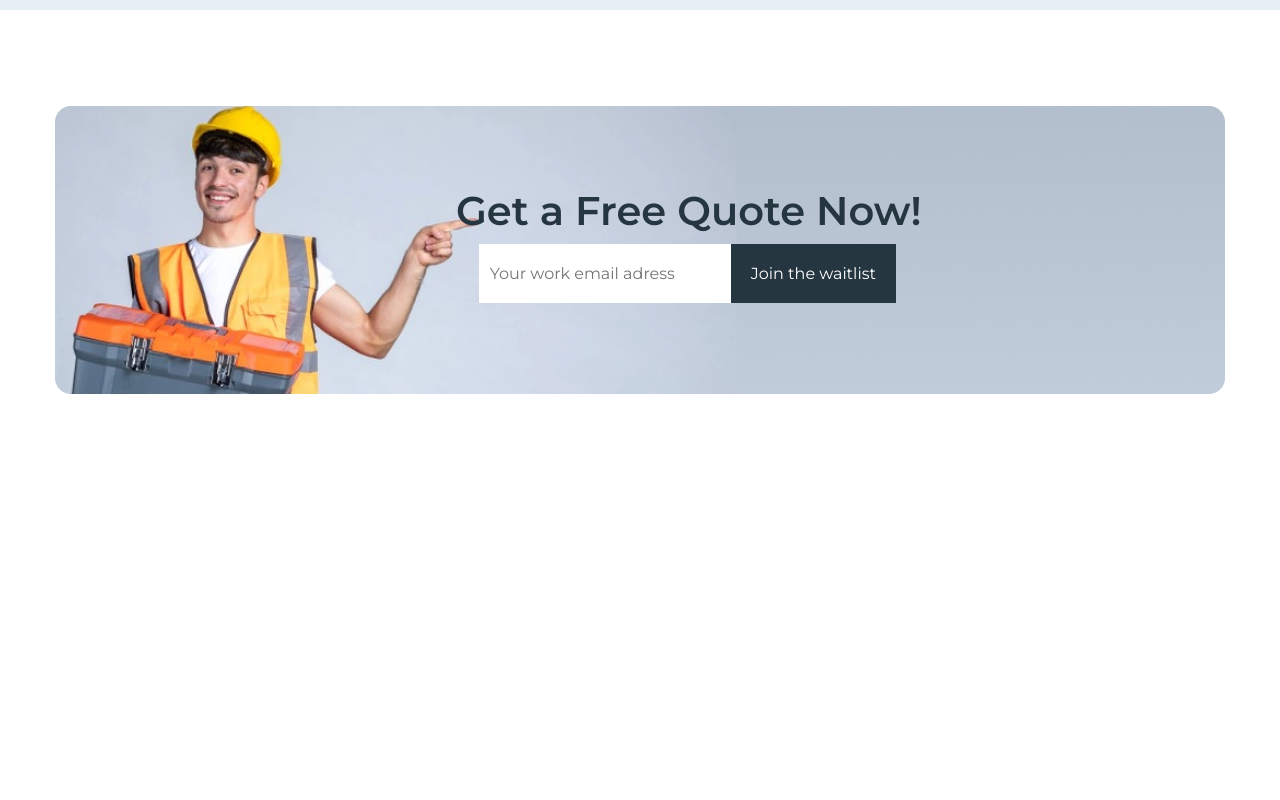
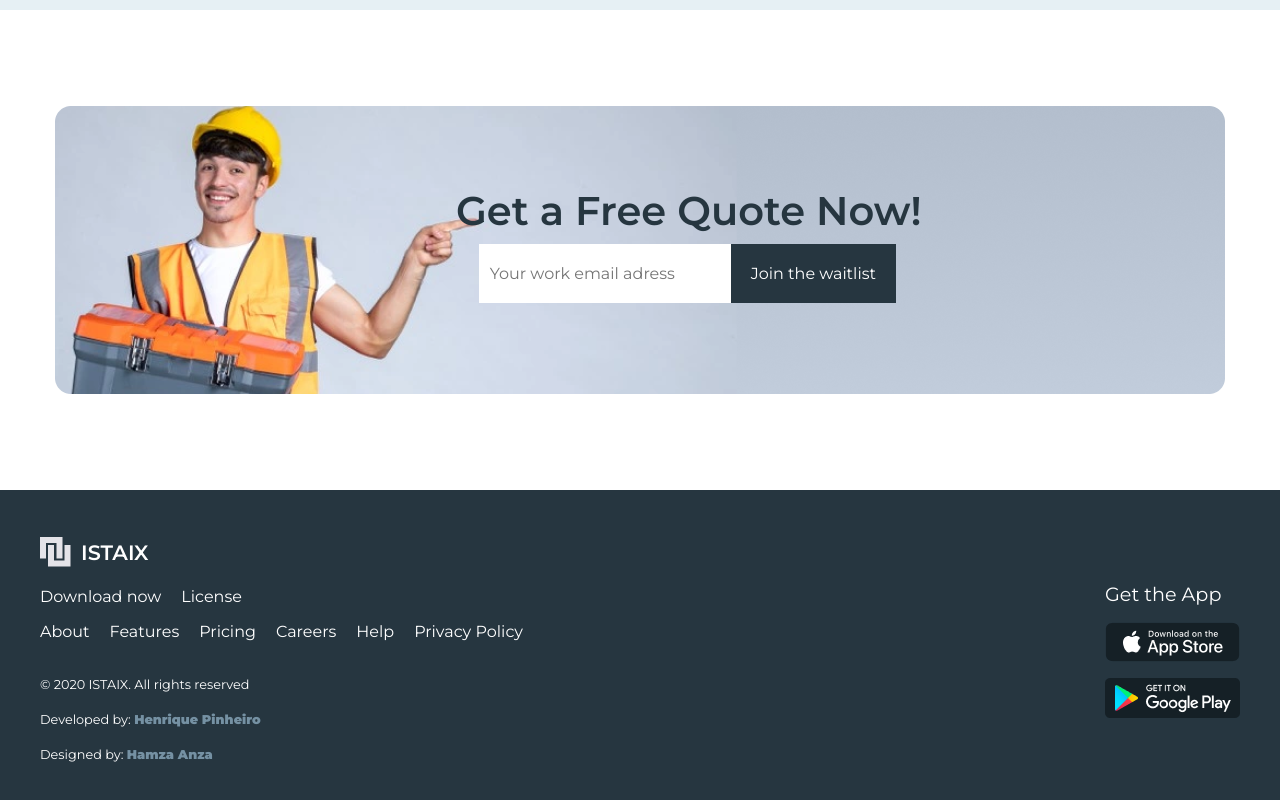
Before and after one commit to henriquepx/construction-company, a React (Vite) app: page / in a window 1280 px wide. Shown: the part 3615-4415 px from the top of the page. Before the commit the page ends 4105 px from the top, so only its background shows below. Built offline with nearby package versions, Linux system fonts and the light colour scheme.

Commit message:
feat: footer

```diff
--- a/src/App.jsx
+++ b/src/App.jsx
@@ -1,3 +1,4 @@
+import Footer from "./sections/Footer"
 import Header from "./sections/Header"
 import Main from "./sections/Main"
 import SectionAchievementsClients from "./sections/SectionAchievementsClients"
@@ -15,6 +16,7 @@ function App() {
       <SectionNoticesBuild />
       <SectionClientsCommentary />
       <SectionWaitlist />
+      <Footer />
     </>
   )
 }
--- /dev/null
+++ b/src/sections/Footer.jsx
@@ -0,0 +1,141 @@
+import styled from 'styled-components'
+
+const ContainerFooter = styled.div`
+    height: 40vh;
+    background-color: var(--color-one);
+
+    display: flex;
+    align-items: center;
+`
+const SizeFooter = styled.div`
+    max-width: 1200px;
+    width: 100%;
+    margin: 0 auto;
+
+    display: flex;
+    justify-content: space-between;
+    align-items: center;
+`
+const ContainerFooterContent = styled.div`
+    display: flex;
+    flex-direction: column;
+    gap: 20px;
+`
+const LogoContainer = styled.div`
+  display: flex;
+  align-items: center;
+  gap: 10px;
+`
+const LogoTitle = styled.p`
+  color: var(--color-white);
+  font-family: var(--font);
+  font-size: 1.3rem;
+  font-weight: 600;
+  text-transform: uppercase;
+`
+const NavFooter = styled.nav`
+    div {
+        display: flex;
+        flex-direction: columns;
+        gap: 25px;
+
+        margin-bottom: 1rem;
+        ul {
+            display: flex;
+            gap: 20px;
+            li {
+                a {
+                    color: var(--color-white);
+                    font-family: var(--font);
+                }
+            }
+        }
+    }
+`
+const Credits = styled.p`
+    color: var(--color-white);
+    font-family: var(--font);
+    font-size: .8rem;
+    a {
+        color: var(--color-two);
+        font-family: var(--font);
+        font-weight: 650;
+        position: relative;
+        &:hover::after {
+        width: 100%;
+        left: 0%;
+      }
+      &::after {
+      content: "";
+      pointer-events: none;
+      bottom: -3px;
+      left: 50%;
+      position: absolute;
+      width: 0%;
+      height: 2px;
+      background-color: var(--color-two);
+      transition-timing-function: cubic-bezier(0.25, 0.8, 0.25, 1);
+      transition-duration: 400ms;
+      transition-property: width, left;
+    }
+    }
+`
+const ContainerDownload = styled.div`
+    display: flex;
+    flex-direction: column;
+    gap: 16px;
+    h2 {
+        font-family: var(--font);
+        color: var(--color-white);
+        font-size: 1.2rem;
+    }
+    img {
+        cursor: pointer;
+    }
+`
+
+const Footer = () => {
+  return (
+    <ContainerFooter>
+        <SizeFooter>
+            <ContainerFooterContent>
+                <LogoContainer>
+                    <img src="/logo.png" alt="Logo da empresa" />
+                    <LogoTitle>Istaix</LogoTitle>
+                </LogoContainer>
+
+                <NavFooter>
+                        <div>
+                            <ul>
+                                <li><a href="#">Download now</a></li>
+                                <li><a href="#">License</a></li>
+                            </ul>
+                        </div>
+                        <div>
+                            <ul>
+                                <li><a href="#">About</a></li>
+                                <li><a href="#">Features</a></li>
+                                <li><a href="#">Pricing</a></li>
+                                <li><a href="#">Careers</a></li>
+                                <li><a href="#">Help</a></li>
+                                <li><a href="#">Privacy Policy</a></li>
+                            </ul>
+                        </div>
+                </NavFooter>
+
+                <Credits>© 2020 ISTAIX. All rights reserved</Credits>
+                <Credits>Developed by: <a href="https://www.linkedin.com/in/henriquepinheiroxavier/" target='_blank' rel='noreferrer'> Henrique Pinheiro</a></Credits>
+                <Credits>Designed by: <a href="https://www.figma.com/@hamzaanza" target='_blank' rel='noreferrer'> Hamza Anza</a></Credits>
+
+            </ContainerFooterContent>
+            <ContainerDownload>
+                <h2>Get the App</h2>
+                <img src="/appstore.png" alt="Download on App Store" />
+                <img src="/googleplay.png" alt="Download on Google Play" />
+            </ContainerDownload>
+        </SizeFooter>
+    </ContainerFooter>
+  )
+}
+
+export default Footer
```
Also changed, not shown: public/appstore.png (added), public/googleplay.png (added).
